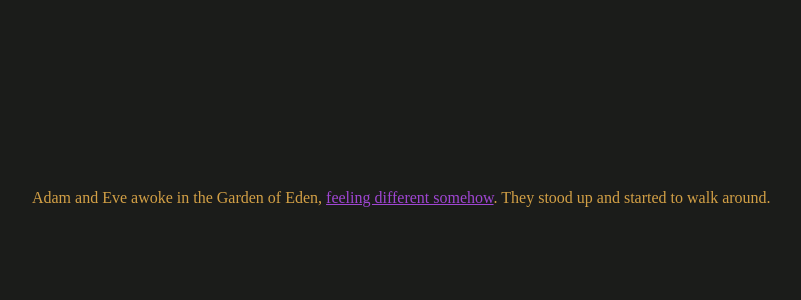
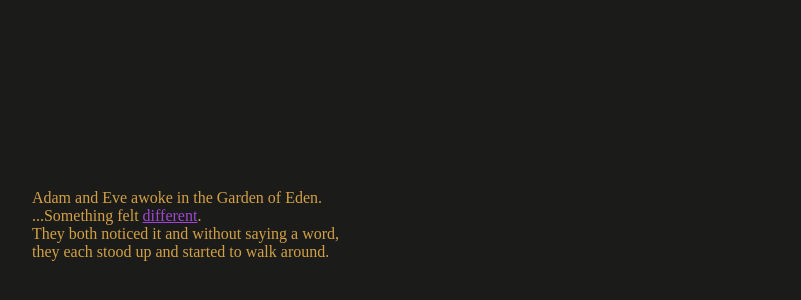
Before and after one commit to hhutman/adam_and_eve, a plain HTML site: page index.html in a window 1280 px wide. Shown: the part 498-798 px from the top of the page, without its empty margins (223-1024 px from the left). Drawn offline with Linux system fonts and the light colour scheme.

Commit message:
edited index

```diff
--- a/index.html
+++ b/index.html
@@ -10,7 +10,7 @@
 <div class="bg"></div>
 
 <p style="margin-left: 3%">
-    Adam and Eve awoke in the Garden of Eden, <a href = "different.html" style = "color:  	#a046d3" >feeling different somehow</a>. They stood up and started to walk around.
+    Adam and Eve awoke in the Garden of Eden. <br>...Something felt <a href = "different.html" style = "color:#a046d3" >different</a>. <br>They both noticed it and  without saying a word,<br> they each stood up and started to walk around.
 
 </p>
 
```
